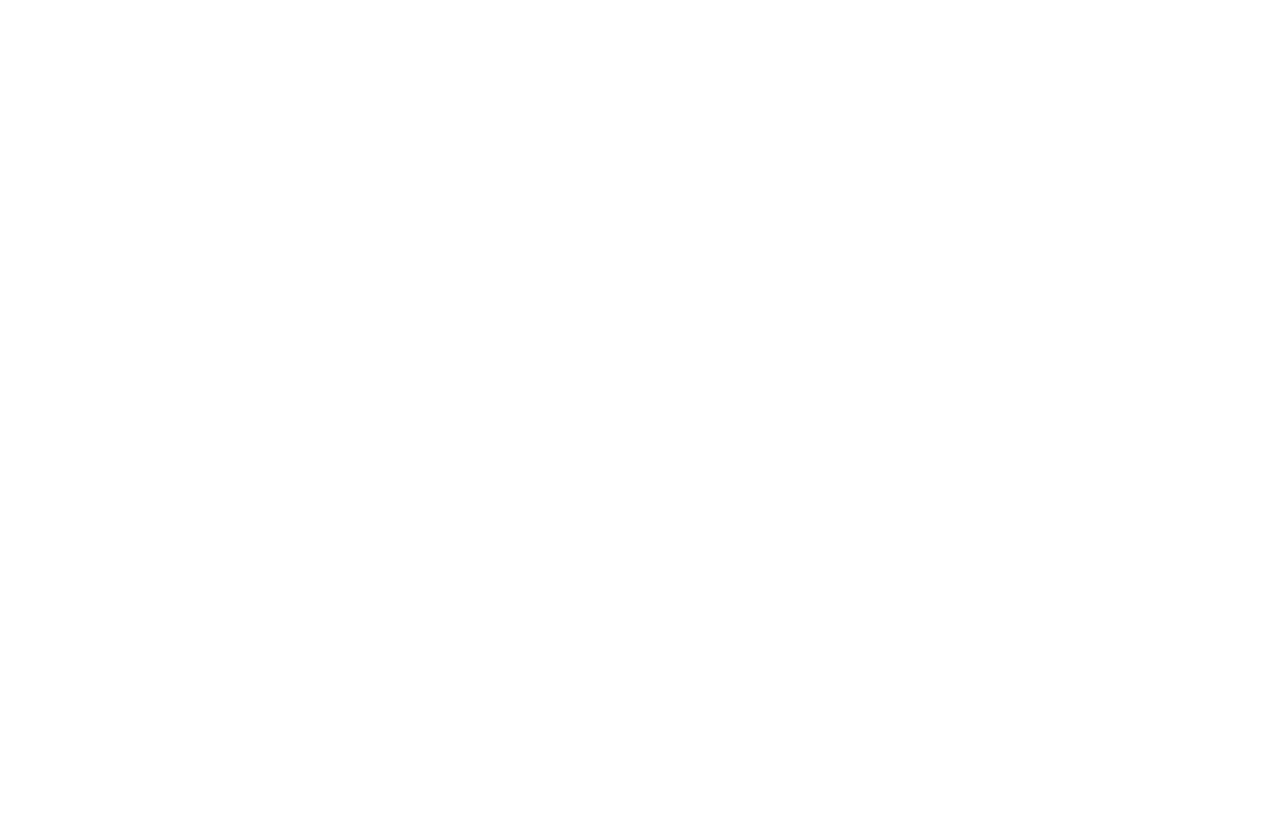
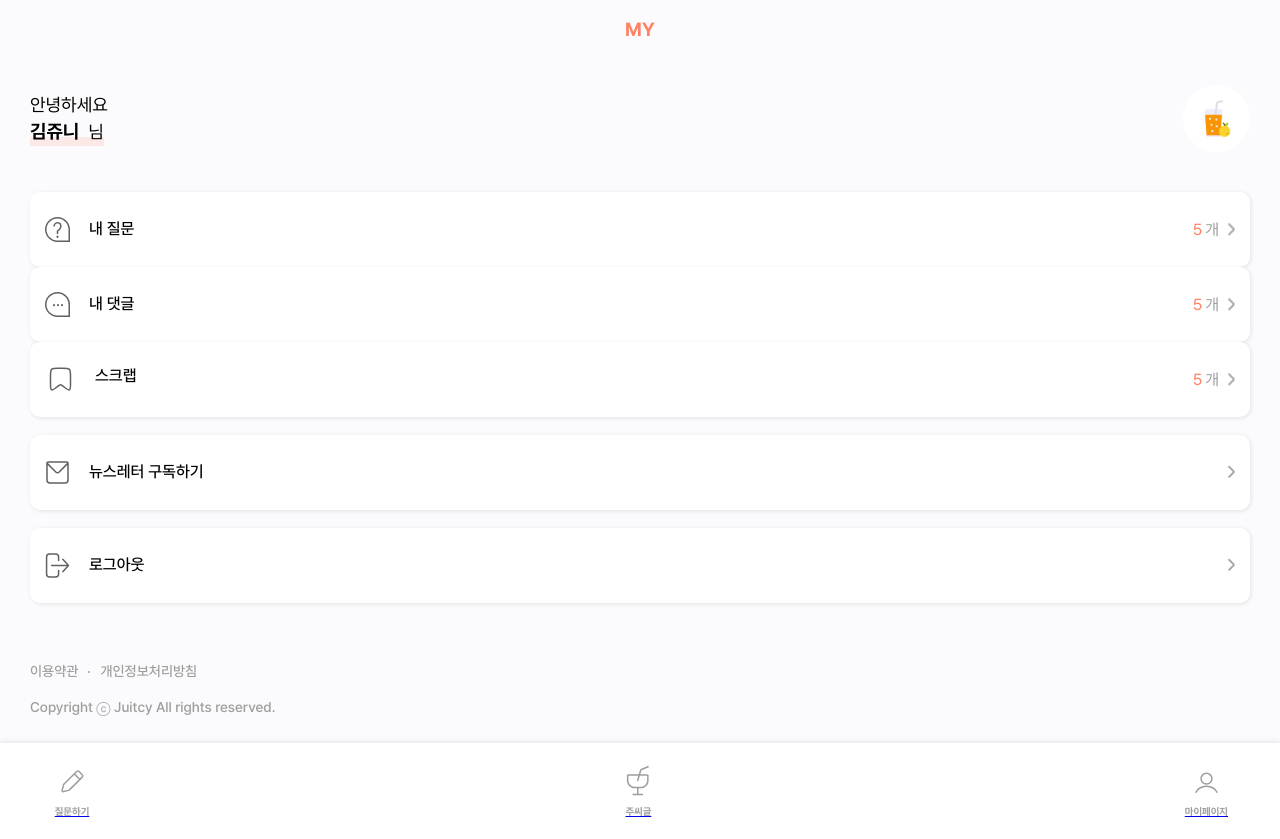
Before and after one commit to whatever-mentoring/juitcy-front, a React (Create React App) app: page /myPage in a window 1280 px wide. Before the commit this address had no page. Before the commit the page ends 800 px from the top, so only its background shows below. Built offline with nearby package versions, Linux system fonts and the light colour scheme.

Commit message:
feat: 이용약관 페이지 UI 제작

```diff
--- a/src/App.tsx
+++ b/src/App.tsx
@@ -1,19 +1,21 @@
+import { FakeMainPage } from 'pages';
 import { Mypage } from 'pages/Mypage';
 import { MyComment } from 'pages/Mypage/MyComment';
 import { MyQna } from 'pages/Mypage/MyQna';
 import { MyScrap } from 'pages/Mypage/MyScrap';
+import { Provision } from 'pages/Mypage/Provision';
 import { BrowserRouter, Routes, Route } from 'react-router-dom';
-import { styled } from 'styled-components';
-import { Palette } from 'styles/Palette';
 
 function App() {
   return (
     <BrowserRouter>
       <Routes>
-        <Route path="/" element={<Mypage />} />
-        <Route path="/myQna" element={<MyQna />} />
-        <Route path="/myComment" element={<MyComment />} />
-        <Route path="/myScrap" element={<MyScrap />} />
+        <Route path="/" element={<FakeMainPage />} />
+        <Route path="/myPage" element={<Mypage />} />
+        <Route path="/myPage/myQna" element={<MyQna />} />
+        <Route path="/myPage/myComment" element={<MyComment />} />
+        <Route path="/myPage/myScrap" element={<MyScrap />} />
+        <Route path="/myPage/provision" element={<Provision />} />
       </Routes>
     </BrowserRouter>
   );
--- a/src/components/Homebar.tsx
+++ b/src/components/Homebar.tsx
@@ -11,6 +11,7 @@
 import mypageOnCyni from '@assets/icons/mypage-on-cyni.svg';
 import Typo from 'styles/Typo';
 import { useState } from 'react';
+import { Link } from 'react-router-dom';
 
 const Homebar = () => {
   let userType = 2; //임시 변수
@@ -34,18 +35,18 @@
   return (
     <Container>
       {userType == 1 ? (
-        <Menu onClick={() => handleClick('ans')}>
+        <Menu to="/" onClick={() => handleClick('ans')}>
           <Icon src={`${icons.isAnsOn ? answerOn : answerOff}`} />
           <Typo.homebar isOn={icons.isAnsOn}>답변하기</Typo.homebar>
         </Menu>
       ) : (
-        <Menu onClick={() => handleClick('ask')}>
+        <Menu to="/" onClick={() => handleClick('ask')}>
           <Icon src={`${icons.isAskOn ? askOn : askOff}`} />
           <Typo.homebar isOn={icons.isAskOn}>질문하기</Typo.homebar>
         </Menu>
       )}
 
-      <Menu onClick={() => handleClick('juicy')}>
+      <Menu to="/" onClick={() => handleClick('juicy')}>
         <Icon
           src={`${
             icons.isJuicyOn
@@ -58,7 +59,7 @@
         <Typo.homebar isOn={icons.isJuicyOn}>주씨글</Typo.homebar>
       </Menu>
 
-      <Menu onClick={() => handleClick('mpg')}>
+      <Menu to="/myPage" onClick={() => handleClick('mpg')}>
         <Icon
           src={`${
             icons.isMpgOn
@@ -88,7 +89,7 @@
   padding: 0px 52px;
   box-shadow: 0px -1px 6px 0px rgba(0, 0, 0, 0.1);
 `;
-const Menu = styled.div`
+const Menu = styled(Link)`
   height: 55px;
 
   display: flex;
--- a/src/components/Mypage/CommentListBox.tsx
+++ b/src/components/Mypage/CommentListBox.tsx
@@ -23,7 +23,7 @@
       <TextContainer>
         <Typo.b4>{children}</Typo.b4>
         <Row gap={5}>
-          <img src={`img/${icon}.svg`} />
+          <img src={`/img/${icon}.svg`} />
           <Typo.b4 color={Palette.Gray4}>{title}</Typo.b4>
         </Row>
         <Typo.s2 color={Palette.Gray4}>{date}</Typo.s2>
--- a/src/components/Mypage/ScrapListBox.tsx
+++ b/src/components/Mypage/ScrapListBox.tsx
@@ -28,11 +28,11 @@
         <Typo.b3 color={Palette.Gray4}>{children}</Typo.b3>
         <Row gap={7}>
           <Row gap={4}>
-            <img src="img/comment.svg" />
+            <img src="/img/comment.svg" />
             <Typo.s2 color={Palette.Gray4}>{commentCount}</Typo.s2>
           </Row>
           <Row gap={4}>
-            <img src="img/scrap.svg" />
+            <img src="/img/scrap.svg" />
             <Typo.s2 color={Palette.Gray4}>{scrapCount}</Typo.s2>
           </Row>
           <Typo.s2 color={Palette.Gray4}>{date}</Typo.s2>
--- /dev/null
+++ b/src/pages/Mypage/Provision/index.tsx
@@ -0,0 +1,79 @@
+import { Column } from 'assets/common';
+import { Header } from 'components/Header';
+import { useLocation } from 'react-router-dom';
+import { styled } from 'styled-components';
+import { Palette } from 'styles/Palette';
+import Typo from 'styles/Typo';
+
+export const Provision = () => {
+  const location = useLocation();
+  const page = location.state.page;
+
+  return (
+    <>
+      <Header borderBottom={false} btn="back">
+        이용약관
+      </Header>
+      <Container padding="10px 0 0 0">
+        <Container background={`${Palette.White}`} padding="30px">
+          <Typo.h1>
+            {page === '이용약관'
+              ? '쥬잇씨 이용약관'
+              : '이용자 개인정보 처리방침'}
+          </Typo.h1>
+          <Line />
+          <Column gap={20}>
+            <Typo.h2>제 1장 총칙</Typo.h2>
+            <Typo.b1>제 1 조 [목적] </Typo.b1>
+            <Typo.s2>
+              본 이용약관은 주식회사 카카오스타일 (이하 "회사"라 합니다)이
+              운영하는 Website 또는 Application 등 온라인 쇼핑 플랫폼 서비스와
+              관련하여, 회사와 서비스를 이용하는 자(이하 “이용자”라 합니다)
+              사이의 권리, 의무, 기타 필요한 사항을 정함으로써 상호 이익을
+              도모하는 것을 그 목적으로 합니다. 제 2 조 [용어의 정의] ① 이
+              약관에서 사용하는 용어의 정의는 다음과 같습니다. 1. “쇼핑 플랫폼”
+              또는 “서비스”라 함은 회사가 이용자들로 하여금 편리하게 쇼핑을 즐길
+              수 있도록 제공하는 앱 또는 웹 형태의 이커머스 플랫폼으로서, 다음
+              각 호의 서비스를 의미합니다. 가. 국내 : 지그재그(Zigzag),
+              포스티(Posty), 패션바이카카오(Fashion by kakao),
+              직잭메이트(Zigzagmate), 마이스토어(Mystore) 나. 글로벌(해외) :
+              지그재그(Zigzag), 직잭메이트(Zigzagmate) 2. “이용자”라 함은 쇼핑은
+              쇼핑 플랫폼을 이용하는 만 14세 이상의 일반 소비자를 말하며, 회원과
+              비회원을 모두 포함합니다. 3. “회원”이라 함은 회사에 개인정보를
+              제공하고, 본 이용약관에 동의하여 회원 등록절차를 마친 이용자를
+              말합니다. 4. “비회원”이라 함은 회원이 아닌 이용자를 말합니다. 5.
+              “아이디(ID)”라 함은 회원의 식별과 서비스 이용을 위하여 회원이
+              설정하고 회사가 승인하여 등록된 전자우편주소를 의미합니다. 6.
+              “비밀번호”라 함은 회원의 동일성 확인과 회원의 권익 보호를 위하여
+              회원 스스로 설정한 문자와 숫자의 조합을 의미합니다. 7. “제휴사”라
+              함은 웹사이트 또는 모바일 앱을 통해 쇼핑몰을 운영하는 자로서,
+              회사의 쇼핑 플랫폼을 통하여 상품 등의 정보를 노출하고 상품을
+              판매하는 사업자를 의미합니다. 8. “상품정보”라 함은 제휴사가 자신이
+              판매하는 상품의 이미지, 상품명, 가격정보, 링크정보 등의 정보를
+              의미합니다. 9. “결제 서비스"라 함은 제휴사가 운영하는
+              웹사이트(이하 '쇼핑몰')에서 회원이 쇼핑 플랫폼 계정을 이용하여
+              상품을 구입하는 경우, 이를 용이하게 할 수 있도록 회사가 각
+              제공하는 통합 결제서비스를 의미합니다. 10. "포인트"라 함은 회원이
+              쇼핑 플랫폼 이용 시 회사가 제공하는 혜택으로, 제공 기준 및
+              사용방법 등에 대하여는 회사가 별도로 정하는 정책에 따릅니다. ②
+              제1항에서 정의되지 않은 본 이용약관 상의 용어의 의미는 일반적인
+              거래관행에 의합니다.
+            </Typo.s2>
+          </Column>
+        </Container>
+      </Container>
+    </>
+  );
+};
+
+const Container = styled.div<{ padding?: string; background?: string }>`
+  width: 100%;
+  background: ${({ background }) => (background ? background : Palette.Gray05)};
+  padding: ${({ padding }) => (padding ? padding : 0)};
+`;
+const Line = styled.div`
+  width: 100%;
+  height: 1.5px;
+  background: ${Palette.Gray4};
+  margin: 9px 0 15px 0;
+`;
--- a/src/pages/Mypage/index.tsx
+++ b/src/pages/Mypage/index.tsx
@@ -39,7 +39,10 @@
         <div className="mypage-submenu-container">
           {myPageMemu.map((menu: mypageMenuInterface, index: number) => (
             <StyledLink to={menu.link} key={index} margin={menu.margin}>
-              <SubMenuBox count={5} icon={menu.icon}>
+              <SubMenuBox
+                count={index === 3 || index === 4 ? -1 : 5}
+                icon={menu.icon}
+              >
                 {menu.menu}
               </SubMenuBox>
             </StyledLink>
@@ -48,15 +51,18 @@
 
         <Column gap={15}>
           <Row alignItems="center" gap={10}>
-            <StyledLink to="/">
+            <StyledLink to="/myPage/provision" state={{ page: '이용약관' }}>
               <Typo.b3 color={Palette.Gray4}>이용약관</Typo.b3>
             </StyledLink>
             <Circle />
-            <StyledLink to="/">
+            <StyledLink
+              to="/myPage/provision"
+              state={{ page: '개인정보처리방침' }}
+            >
               <Typo.b3 color={Palette.Gray4}>개인정보처리방침</Typo.b3>
             </StyledLink>
           </Row>
-          <StyledLink to="/">
+          <StyledLink to="">
             <Typo.b3 color={Palette.Gray4}>
               Copyright ⓒ Juitcy All rights reserved.
             </Typo.b3>
--- /dev/null
+++ b/src/pages/index.tsx
@@ -0,0 +1,11 @@
+//임시 메인페이지
+
+import Homebar from 'components/Homebar';
+
+export const FakeMainPage = () => {
+  return (
+    <>
+      <Homebar />
+    </>
+  );
+};
```
